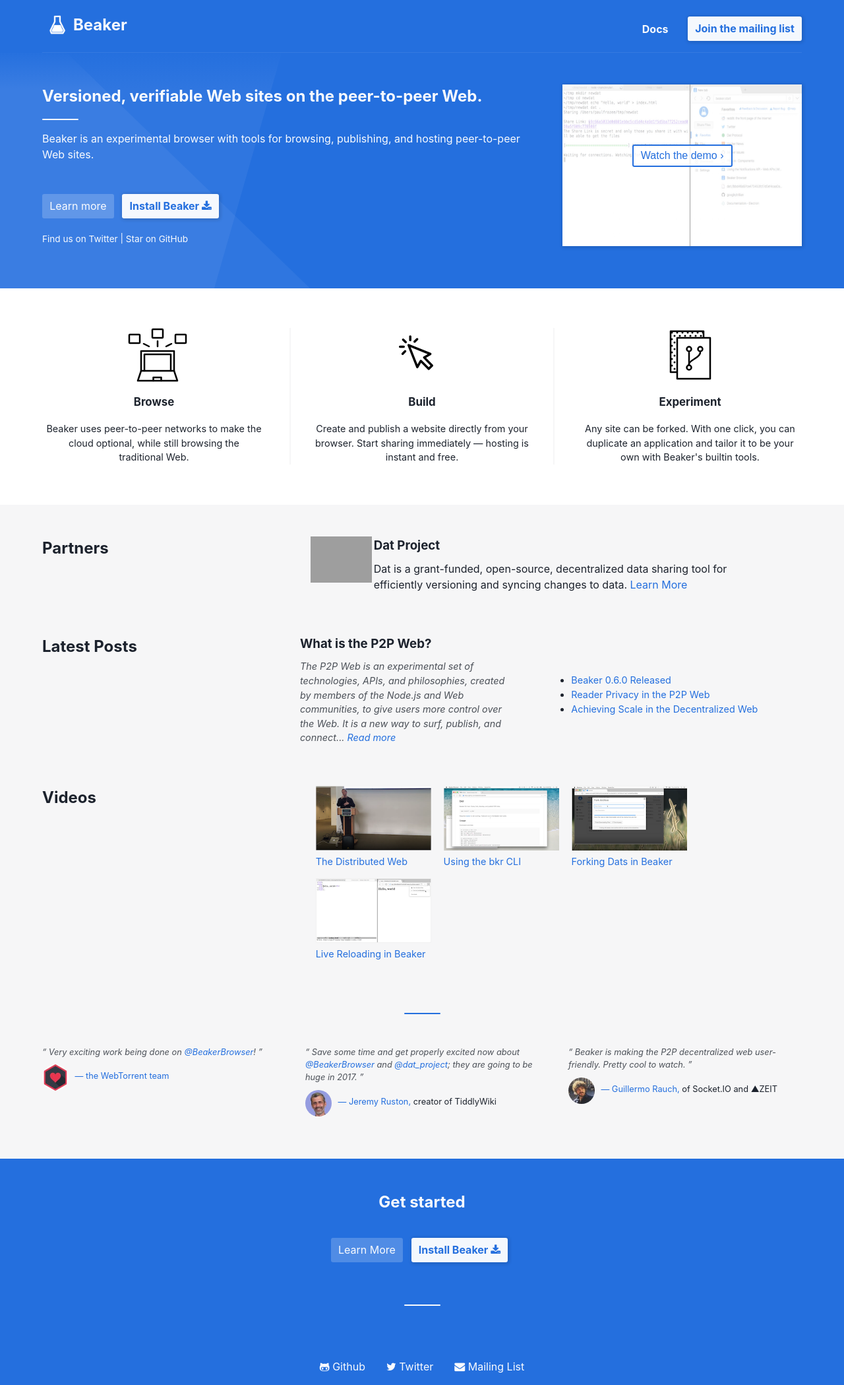
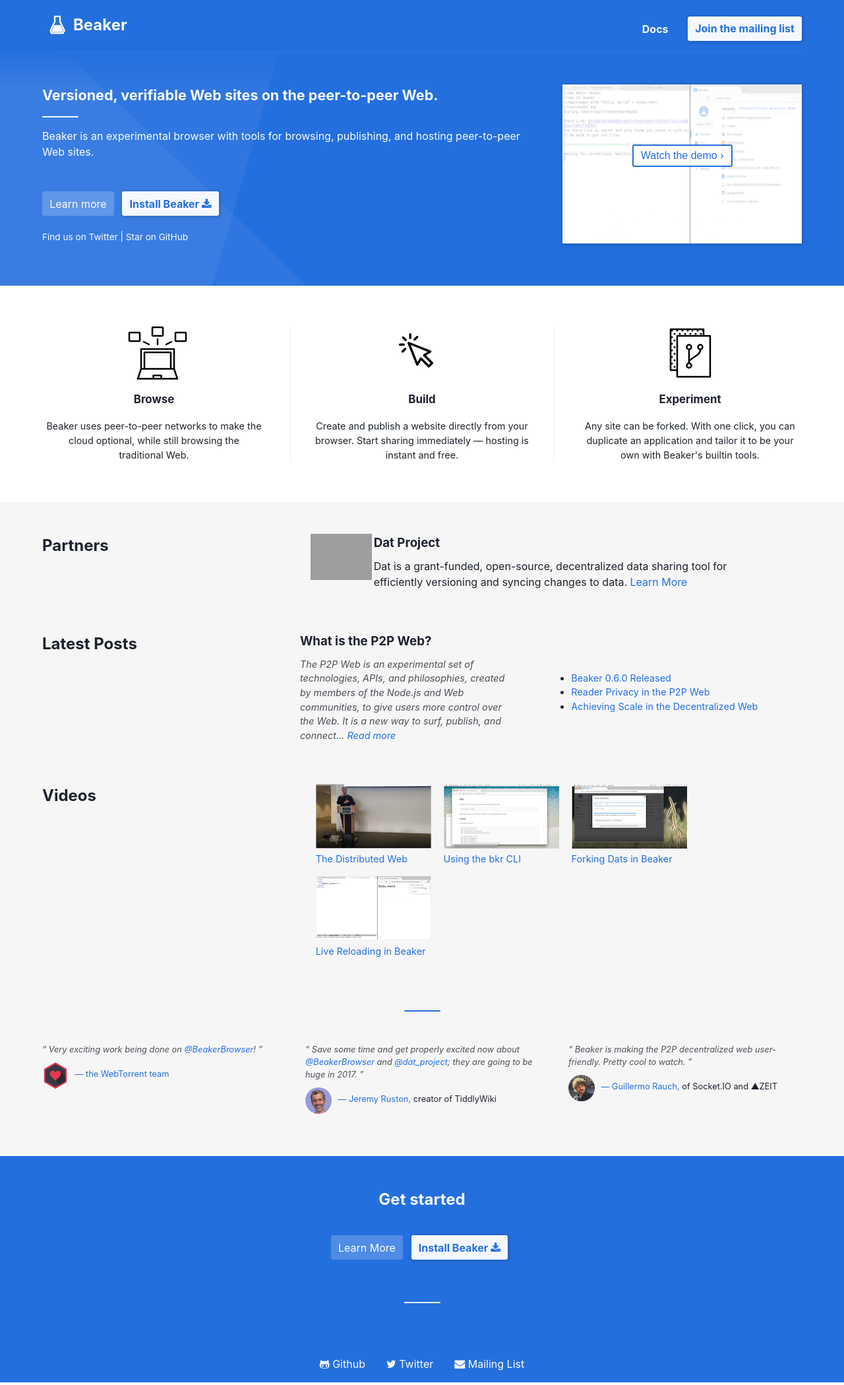
Before and after one commit to beakerbrowser/beakerbrowser.com, a Jekyll site: the page built from index.html, in a window 1280 px wide. Shown: the whole page at 66% size. Built offline with Jekyll 4.4.1, drawn with Linux system fonts in a browser that asks for light colours; grey boxes are pictures that could not be loaded.

Commit message:
Use smaller text for hero tagline

```diff
--- a/css/pages/_home.scss
+++ b/css/pages/_home.scss
@@ -110,7 +110,7 @@
   }
 
   &__tagline {
-    font-size: 1.5rem;
+    font-size: 1.35rem;
     font-weight: bold;
   }
 }
```
